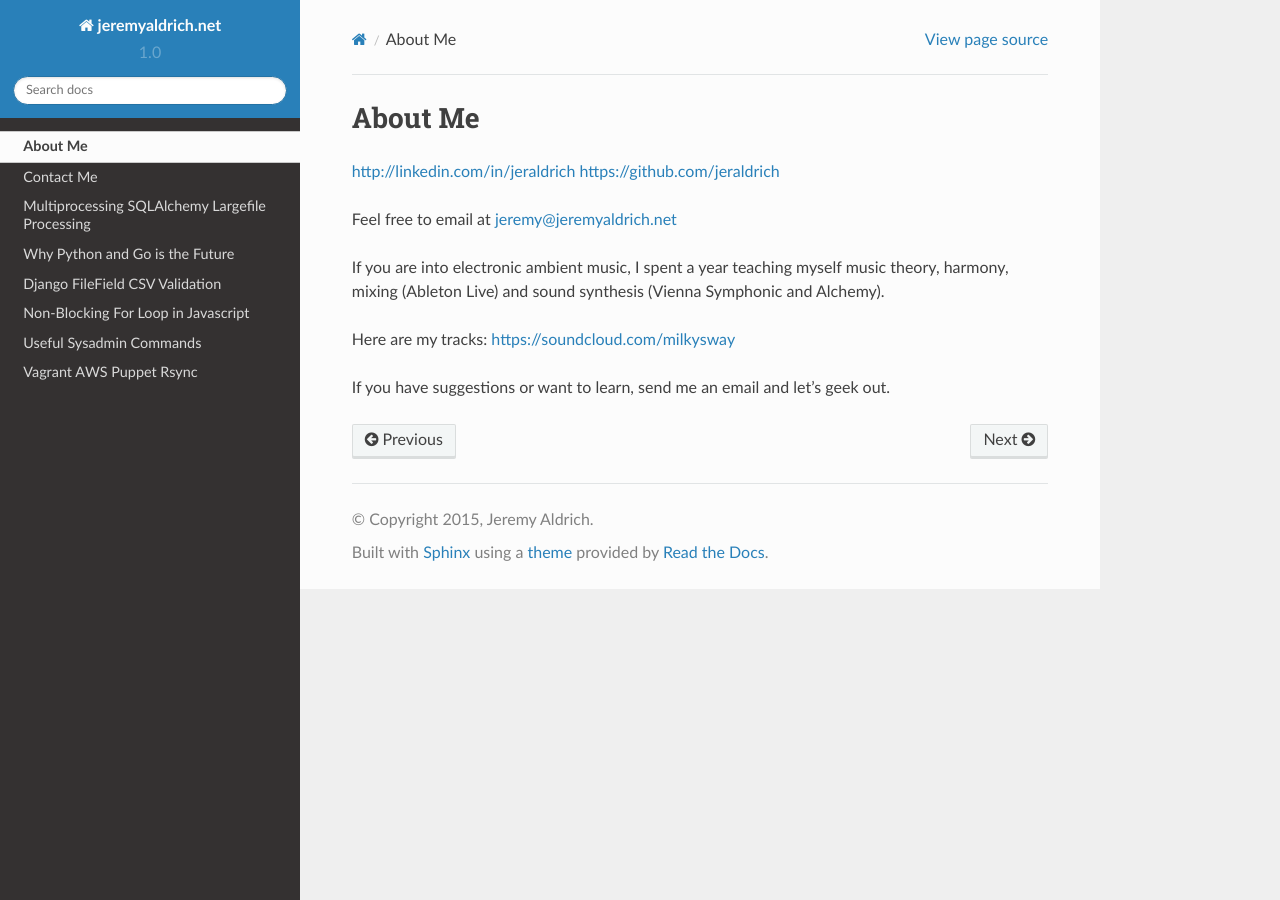
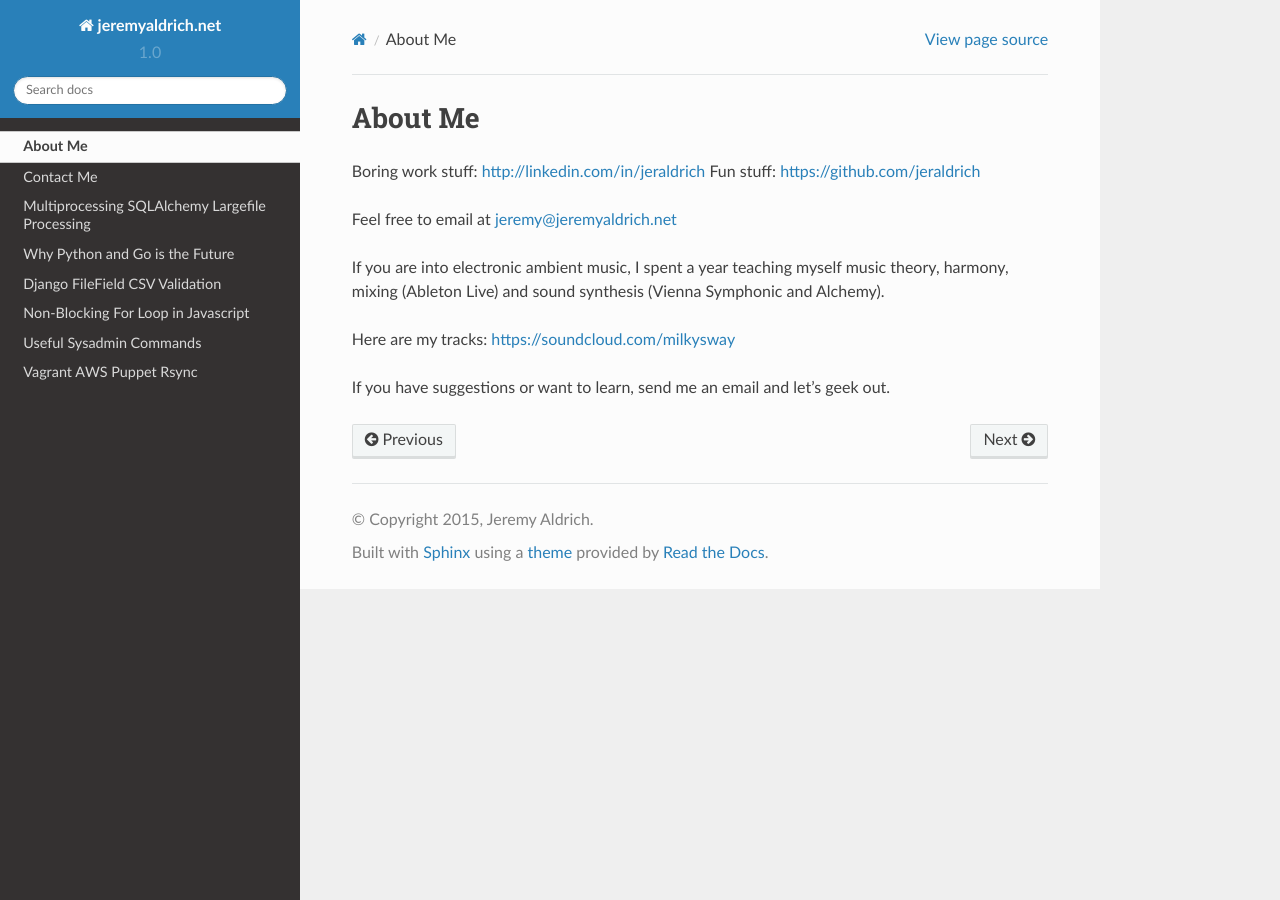
Before and after one commit to jeraldrich/blog, a Sphinx documentation site: the page built from docs/about_me.rst, in a window 1280 px wide. Built offline with Sphinx 7.4.7 and the Read the Docs theme 2.0.0, drawn with Linux system fonts in a browser that asks for light colours; pages that are not in the unit, such as notebooks, are missing from menus.

Commit message:
update about me

```diff
--- a/docs/about_me.rst
+++ b/docs/about_me.rst
@@ -1,8 +1,8 @@
 About Me
 ======
 
-http://linkedin.com/in/jeraldrich
-https://github.com/jeraldrich
+Boring work stuff: http://linkedin.com/in/jeraldrich
+Fun stuff: https://github.com/jeraldrich
 
 Feel free to email at jeremy@jeremyaldrich.net
 
```
